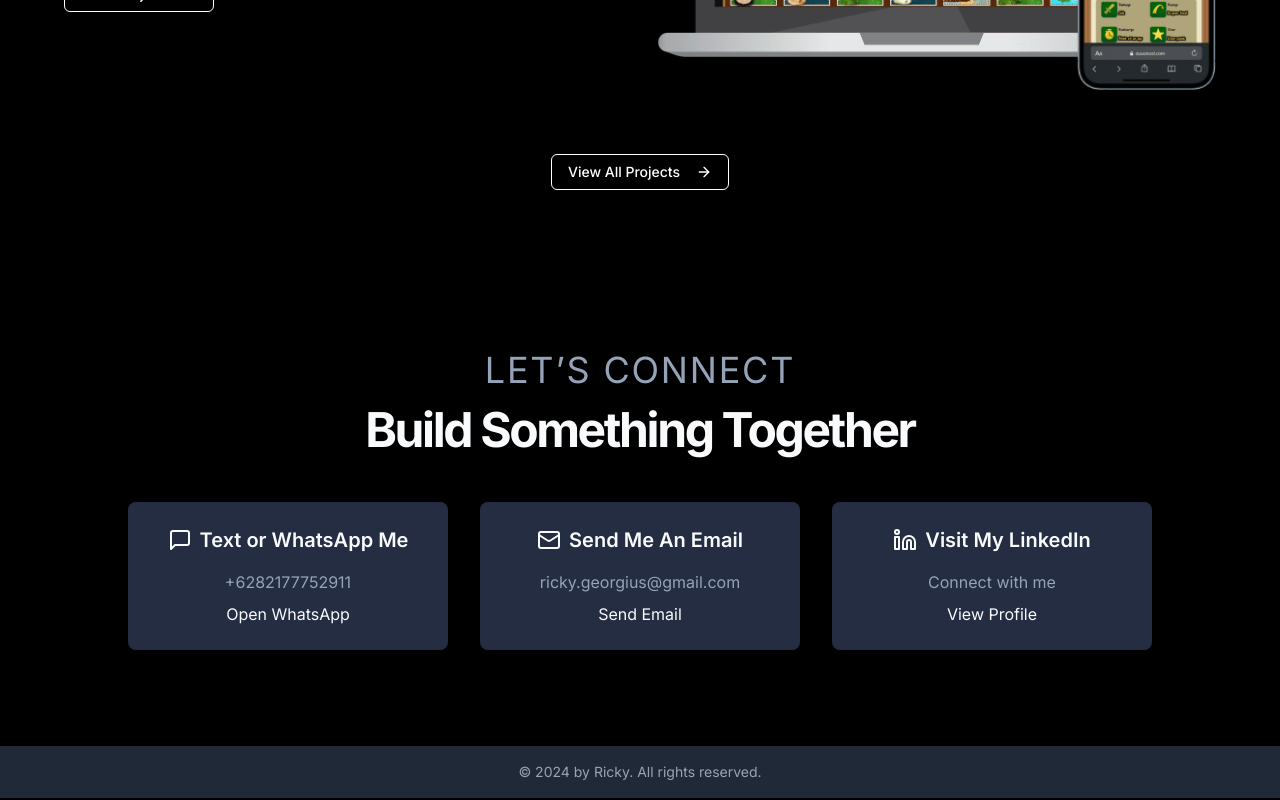
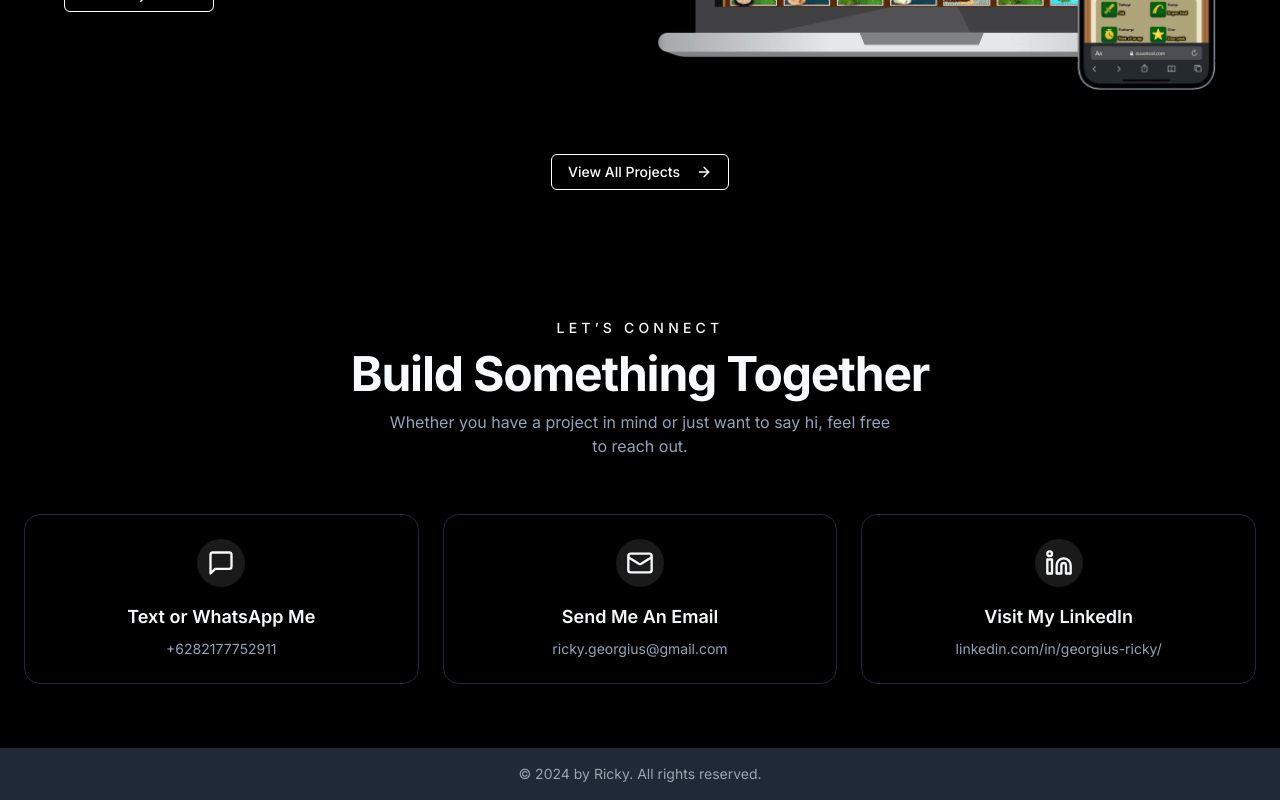
Before and after one commit to georgiusricky/georgiusricky.github.io, a Next.js app: page / in a window 1280 px wide. Shown: the part 4508-5308 px from the top of the page. Built offline with nearby package versions, Linux system fonts and the light colour scheme.

Commit message:
update: update contact card ui

```diff
--- a/app/components/Contact.tsx
+++ b/app/components/Contact.tsx
@@ -4,73 +4,59 @@ import data from '@/data/data.json'
 export default function Contact() {
   const socials = data.socials
 
+  const items = [
+    {
+      icon: <MessageSquare className="h-7 w-7 text-primary" />,
+      title: 'Text or WhatsApp Me',
+      desc: `+${socials.wa}`,
+      link: `https://wa.me/${socials.wa}`,
+    },
+    {
+      icon: <Mail className="h-7 w-7 text-primary" />,
+      title: 'Send Me An Email',
+      desc: socials.email,
+      link: `mailto:${socials.email}`,
+    },
+    {
+      icon: <Linkedin className="h-7 w-7 text-primary" />,
+      title: 'Visit My LinkedIn',
+      desc: socials.linkedin.replace(/^https?:\/\/(www\.)?/, ""),
+      link: socials.linkedin,
+    },
+  ]
+
   return (
-    <section className="w-full py-12 md:py-24 bg-background">
+    <section className="w-full py-16 bg-background">
       <div className="container px-4 md:px-6">
-        <div className="space-y-4 text-center">
-          <h3 className="text-2xl uppercase tracking-wider text-muted-foreground md:text-4xl">
-            {`Let’s Connect`}
+        {/* Header */}
+        <div className="space-y-3 text-center">
+          <h3 className="text-sm uppercase tracking-[0.3em] text-primary font-medium">
+            Let’s Connect
           </h3>
-          <h2 className="text-3xl font-bold tracking-tighter md:text-5xl">
-            {`Build Something Together`}
+          <h2 className="text-4xl md:text-5xl font-bold tracking-tight">
+            Build Something Together
           </h2>
+          <p className="text-muted-foreground max-w-lg mx-auto text-sm md:text-base">
+            Whether you have a project in mind or just want to say hi, feel free to reach out.
+          </p>
         </div>
-        <div className="mx-auto grid max-w-5xl gap-8 mt-12 md:grid-cols-3">
-          <div className="bg-card text-card-foreground rounded-lg shadow-md overflow-hidden">
-            <div className="p-3 md:p-6">
-              <h3 className="text-lg md:text-xl font-semibold flex items-center justify-center space-x-2 mb-4">
-                <MessageSquare className="h-6 w-6 text-primary" />
-                <span>Text or WhatsApp Me</span>
-              </h3>
-              <div className="text-center">
-                <p className="text-muted-foreground">+{socials.wa}</p>
-                <a
-                  href={`https://wa.me/${socials.wa}`}
-                  className="text-primary hover:underline mt-2 inline-block"
-                  target="_blank"
-                  rel="noopener noreferrer"
-                >
-                  Open WhatsApp
-                </a>
+
+        <div className="mt-14 grid gap-6 sm:grid-cols-2 lg:grid-cols-3">
+          {items.map((item, idx) => (
+            <a
+              key={idx}
+              href={item.link}
+              target="_blank"
+              rel="noopener noreferrer"
+              className="group bg-card/80 backdrop-blur-sm border border-border rounded-2xl shadow-md hover:shadow-xl hover:-translate-y-1 transition-all duration-300 p-6 flex flex-col items-center text-center"
+            >
+              <div className="mb-4 flex items-center justify-center w-12 h-12 rounded-full bg-primary/10 group-hover:bg-primary/20 transition-colors duration-300">
+                {item.icon}
               </div>
-            </div>
-          </div>
-          <div className="bg-card text-card-foreground rounded-lg shadow-md overflow-hidden">
-            <div className="p-6">
-              <h3 className="text-xl font-semibold flex items-center justify-center space-x-2 mb-4">
-                <Mail className="h-6 w-6 text-primary" />
-                <span>Send Me An Email</span>
-              </h3>
-              <div className="text-center">
-                <p className="text-muted-foreground">{socials.email}</p>
-                <a
-                  href={`mailto:${socials.email}`}
-                  className="text-primary hover:underline mt-2 inline-block"
-                >
-                  Send Email
-                </a>
-              </div>
-            </div>
-          </div>
-          <div className="bg-card text-card-foreground rounded-lg shadow-md overflow-hidden">
-            <div className="p-6">
-              <h3 className="text-xl font-semibold flex items-center justify-center space-x-2 mb-4">
-                <Linkedin className="h-6 w-6 text-primary" />
-                <span>Visit My LinkedIn</span>
-              </h3>
-              <div className="text-center">
-                <p className="text-muted-foreground">Connect with me</p>
-                <a
-                  href={socials.linkedin}
-                  className="text-primary hover:underline mt-2 inline-block"
-                  target="_blank"
-                  rel="noopener noreferrer"
-                >
-                  View Profile
-                </a>
-              </div>
-            </div>
-          </div>
+              <h3 className="text-lg font-semibold mb-2">{item.title}</h3>
+              <p className="text-muted-foreground text-sm">{item.desc}</p>
+            </a>
+          ))}
         </div>
       </div>
     </section>
--- a/package.json
+++ b/package.json
@@ -14,7 +14,7 @@
     "class-variance-authority": "^0.7.1",
     "clsx": "^2.1.1",
     "lucide-react": "^0.471.1",
-    "next": "15.1.4",
+    "next": "^15.4.6",
     "next-themes": "^0.4.4",
     "react": "^19.0.0",
     "react-dom": "^19.0.0",
```
Also changed, not shown: 1 other file (tests, documents, lock files or other folders).
